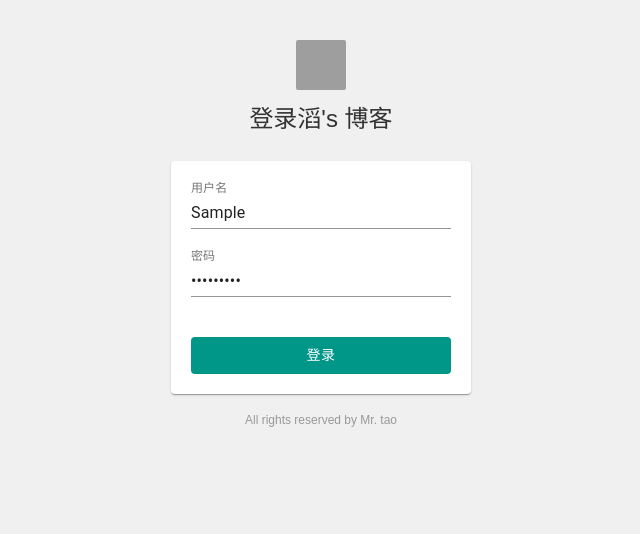
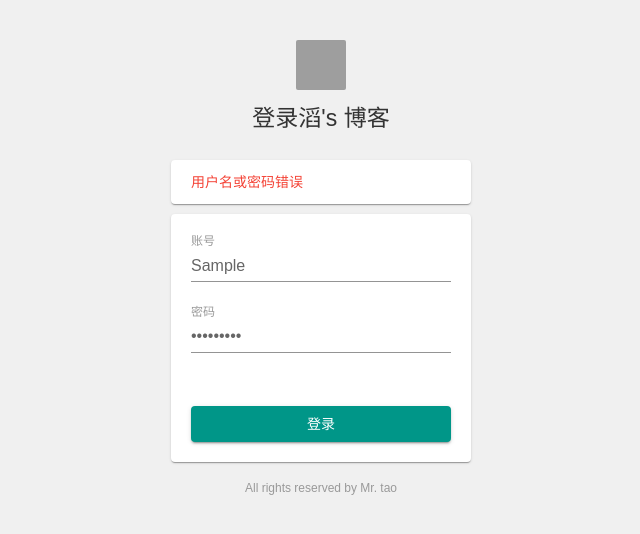
Before and after one commit to LitileXueZha/blog-admin, a React app: page /login in a window 1280 px wide. Both pictures are taken after typing "Sample", "Sample123" into the empty fields and a click on the button "登录". Shown: the top 534 px of the page, without its empty margins (319-959 px from the left). Built offline with nearby package versions, Linux system fonts and the light colour scheme; grey boxes are pictures that could not be loaded.

Commit message:
chore: 文章列表, utils添加

```diff
--- a/index.html
+++ b/index.html
@@ -10,6 +10,8 @@
     <script src="https://unpkg.com/react-dom@16.9.0/umd/react-dom.production.min.js"></script>
     <!-- 图标 -->
     <script type="module" src="https://unpkg.com/ionicons@4.5.10-0/dist/ionicons/ionicons.esm.js"></script>
+    <!-- 动画 -->
+    <link rel="stylesheet" href="https://unpkg.com/animate.css@3.7.2/animate.min.css">
 </head>
 <body>
     <div id="app"></div>
--- a/package.json
+++ b/package.json
@@ -24,6 +24,7 @@
   "dependencies": {
     "@material-ui/core": "^4.4.2",
     "@material-ui/styles": "^4.4.3",
+    "moment": "^2.24.0",
     "react": "^16.9.0",
     "react-dom": "^16.9.0",
     "react-redux": "^7.1.1",
--- a/src/index.js
+++ b/src/index.js
@@ -12,6 +12,27 @@ import Routes from './Routes';
 const theme = createMuiTheme({
     palette: {
         primary: teal,
+        text: {
+            primary: '#666',
+            secondary: '#999',
+            hint: '#999',
+            disabled: '#999',
+        },
+        error: {
+            main: '#f44336',
+        },
+    },
+    typography: {
+        fontFamily: 'PingFang SC, Microsoft YaHei, Arial',
+    },
+    overrides: {
+        MuiTableCell: {
+            head: {
+                color: '#333',
+                fontSize: '0.875rem',
+                fontWeight: 500,
+            },
+        },
     },
 });
 
--- a/src/pages/article/index.jsx
+++ b/src/pages/article/index.jsx
@@ -1,10 +1,37 @@
 import React from 'react';
 import { Link } from 'react-router-dom';
+import { connect } from 'react-redux';
+import { Table, TableHead, TableRow, TableCell, TableBody } from '@material-ui/core';
 
 import './index.less';
+import { getArticleList } from '../../store/article';
+import { ARTICLE_TYPE, ARTICLE_STATUS } from '../../utils/constants';
 
-export default class Article extends React.Component {
-    state = {};
+class Article extends React.Component {
+    constructor(props) {
+        super(props);
+
+        this.state = {};
+    }
+
+    componentDidMount() {
+        this.props.getArticleList();
+    }
+
+    renderRows() {
+        const { items } = this.props.article;
+
+        return items.map((val) => (
+            <TableRow>
+                <TableCell>{val.title}</TableCell>
+                <TableCell style={{ width: 400 }}>{val.summary}</TableCell>
+                <TableCell>{ARTICLE_TYPE[val.category]}</TableCell>
+                <TableCell>{val.tag_name}</TableCell>
+                <TableCell>{ARTICLE_STATUS[val.status]}</TableCell>
+                <TableCell>{val.create_at}</TableCell>
+            </TableRow>
+        ));
+    }
 
     render() {
         return (
@@ -12,7 +39,34 @@ export default class Article extends React.Component {
                 Lorem ipsum dolor sit amet, consectetur adipisicing elit. Repellendus perspiciatis natus saepe pariatur cumque laudantium consequatur, molestiae nobis maxime eligendi labore atque, nostrum minima. Distinctio nemo officiis consectetur illum eum.
 
                 <Link to="/article/edit">写文章</Link>
+
+                <Table>
+                    <TableHead>
+                        <TableRow>
+                            <TableCell>标题</TableCell>
+                            <TableCell>摘要</TableCell>
+                            <TableCell>分类</TableCell>
+                            <TableCell>标签</TableCell>
+                            <TableCell>状态</TableCell>
+                            <TableCell>创建时间</TableCell>
+                        </TableRow>
+                    </TableHead>
+                    <TableBody>{this.renderRows()}</TableBody>
+                </Table>
             </div>
         );
     }
 }
+
+function mapStateToProps(store) {
+    return {
+        article: store.article,
+    };
+}
+function mapDispatchToProps(dispatch) {
+    return {
+        getArticleList: (params) => dispatch(getArticleList(params)),
+    };
+}
+
+export default connect(mapStateToProps, mapDispatchToProps)(Article);
--- a/src/pages/login/index.jsx
+++ b/src/pages/login/index.jsx
@@ -1,10 +1,32 @@
 import React from 'react';
-import { TextField, Paper, Button } from '@material-ui/core';
+import { TextField, Paper, Button, Collapse } from '@material-ui/core';
 
 import './index.less';
+import animate from '../../utils/animate';
+
+const RULE = {
+    user: {
+        validator: (text) => text.trim(),
+        errorMsg: '请输入账号',
+    },
+    pwd: {
+        validator: (text) => text.trim(),
+        errorMsg: '请输入密码',
+    },
+};
 
 class Login extends React.Component {
-    state = {};
+    constructor(props) {
+        super(props);
+
+        this.state = {
+            formControl: {
+                user: {},
+                pwd: {},
+            },
+            loginError: false,
+        };
+    }
 
     handleSubmit = (e) => {
         e.preventDefault();
@@ -12,23 +34,81 @@ class Login extends React.Component {
         const user = e.target.user.value.trim();
         const pwd = e.target.pwd.value.trim();
 
+        if (!(this.validate({ user, pwd }))) return;
+
         if (user === 'tao' && pwd === 'tao') {
             this.props.history.push('/');
+            return;
         }
+
+        if (this.state.loginError) {
+            // 动画效果
+            animate('.animate', 'shake');
+        }
+
+        this.setState({ loginError: true });
     };
 
+    validate(values) {
+        const fields = Object.keys(values);
+        const { formControl } = this.state;
+        let success = true;
+
+        fields.forEach((key) => {
+            const { validator, errorMsg } = RULE[key];
+            let err = {};
+
+            if (!validator(values[key])) {
+                err = {
+                    error: true,
+                    helperText: errorMsg,
+                };
+                success = false;
+            }
+
+            formControl[key] = err;
+        });
+
+        this.setState({ formControl });
+        return success;
+    }
+
     render() {
+        const { formControl: { user, pwd }, loginError } = this.state;
+
         return (
             <div className="container-login">
                 <div className="login-header">
-                    <img src={require('@assets/images/logo.jpg')} className="login-logo" alt="logo" width="50" height="50" />
-                    <h1 className="login-title">{'登录滔\'s 博客'}</h1>
+                    <a href="https://www.ningtaostudy.cn" target="_blank" rel="noopener noreferrer">
+                        <img src={require('@assets/images/logo.jpg')} className="login-logo" alt="logo" width="50" height="50" />
+                    </a>
+                    <h1 className="login-title">登录滔&apos;s 博客</h1>
                 </div>
+                <Collapse in={loginError} className="animate">
+                    <Paper className="login-error">
+                        用户名或密码错误
+                    </Paper>
+                </Collapse>
                 <Paper component="form" className="form-login" onSubmit={this.handleSubmit}>
-                    <TextField label="用户名" name="user" fullWidth />
-                    <TextField type="password" style={{ marginTop: 20 }} label="密码" name="pwd" fullWidth />
+                    <TextField
+                        label="账号"
+                        name="user"
+                        onChange={(e) => this.validate({ user: e.target.value })}
+                        fullWidth
+                        error={user.error}
+                        helperText={user.helperText || ' '}
+                    />
+                    <TextField
+                        type="password"
+                        label="密码"
+                        name="pwd"
+                        onChange={(e) => this.validate({ pwd: e.target.value })}
+                        fullWidth
+                        error={pwd.error}
+                        helperText={pwd.helperText || ' '}
+                    />
 
-                    <Button type="submit" className="btn-submit" style={{ marginTop: 40 }} fullWidth>登录</Button>
+                    <Button type="submit" color="primary" variant="contained" style={{ marginTop: 30 }} fullWidth>登录</Button>
                 </Paper>
 
                 <footer className="footer">All rights reserved by Mr. tao</footer>
--- a/src/pages/login/index.less
+++ b/src/pages/login/index.less
@@ -15,17 +15,18 @@
         .login-title {
             margin: 15px 0 30px 0;
             color: @textColorTitle;
-            font-size: 24px;
+            font-size: 23px;
         }
+    }
+
+    .login-error {
+        margin-bottom: @mainSpace;
+        padding: @mainSpace * 1.5 @mainSpace * 2;
+        color: @dangerColor;
     }
 
     .form-login {
         padding: @mainSpace * 2;
         background: #fff;
-
-        .btn-submit {
-            background: @mainColor;
-            color: #fff;
-        }
     }
 }
--- /dev/null
+++ b/src/store/article.js
@@ -0,0 +1,29 @@
+import fetch from '../utils/request';
+
+const GET_ARTICLE_LIST = 'GET_ARTICLE_LIST';
+const initialState = {
+    total: 0,
+    items: [],
+    current: {},
+};
+
+export function getArticleList(params) {
+    return (dispatch) => fetch('/articles', {
+        method: 'GET',
+        headers: {
+            Authorization: 'Bearer tao',
+        },
+    }).then((res) => dispatch({
+        type: GET_ARTICLE_LIST,
+        payload: res,
+    }));
+}
+
+export function article(state = initialState, action) {
+    switch (action.type) {
+        case GET_ARTICLE_LIST:
+            return { ...state, ...action.payload };
+        default:
+            return state;
+    }
+}
--- a/src/store/index.js
+++ b/src/store/index.js
@@ -1,12 +1,23 @@
-import { combineReducers, createStore, applyMiddleware } from 'redux';
+import { combineReducers, createStore, applyMiddleware, compose } from 'redux';
 import thunk from 'redux-thunk';
 
 import { todos } from './todo';
+import { article } from './article';
 
-const reducers = combineReducers({todos});
+let composeEnhancer = compose;
+const reducers = combineReducers({
+    todos,
+    article,
+});
+
+// 非生产环境添加 redux-devtools-extension
+if (process.env.NODE_ENV !== 'production') {
+    // eslint-disable-next-line
+    composeEnhancer = window.__REDUX_DEVTOOLS_EXTENSION_COMPOSE__ || compose;
+}
 const store = createStore(
     reducers,
-    applyMiddleware(thunk),
+    composeEnhancer(applyMiddleware(thunk)),
 );
 
 export default store;
--- /dev/null
+++ b/src/utils/animate.js
@@ -0,0 +1,20 @@
+/**
+ * 使用 animate.css
+ *
+ * @example `animate('.clsss', 'shake')`
+ * @see https://daneden.github.io/animate.css
+ *
+ * @param {String} selector css 选择符
+ * @param {String} animationName 动画名称
+ */
+export default function animateCss(selector, animationName) {
+    const node = document.querySelector(selector);
+    node.classList.add('animated', animationName);
+
+    function handleAnimationEnd() {
+        node.classList.remove('animated', animationName);
+        node.removeEventListener('animationend', handleAnimationEnd);
+    }
+
+    node.addEventListener('animationend', handleAnimationEnd);
+}
--- /dev/null
+++ b/src/utils/constants.js
@@ -0,0 +1,10 @@
+// 接口前缀
+export const API = 'https://php/v1';
+
+// 文章分类
+export const ARTICLE_TYPE = {
+    life: '生活',
+    note: '笔记',
+};
+// 文章状态
+export const ARTICLE_STATUS = ['草稿', '上线', '下线', '垃圾箱'];
--- /dev/null
+++ b/src/utils/request.js
@@ -0,0 +1,18 @@
+import { API } from './constants';
+
+export default function fetch(url, opts) {
+    return new Promise((resolve, reject) => {
+        window
+            .fetch(API + url, opts)
+            .then((res) => res.json())
+            .then((res) => {
+                const { code, data } = res;
+
+                if (code === 1) {
+                    resolve(data);
+                } else {
+                    reject(res);
+                }
+            });
+    });
+}
```
Also changed, not shown: .eslintrc.json, 1 other file (tests, documents, lock files or other folders).
